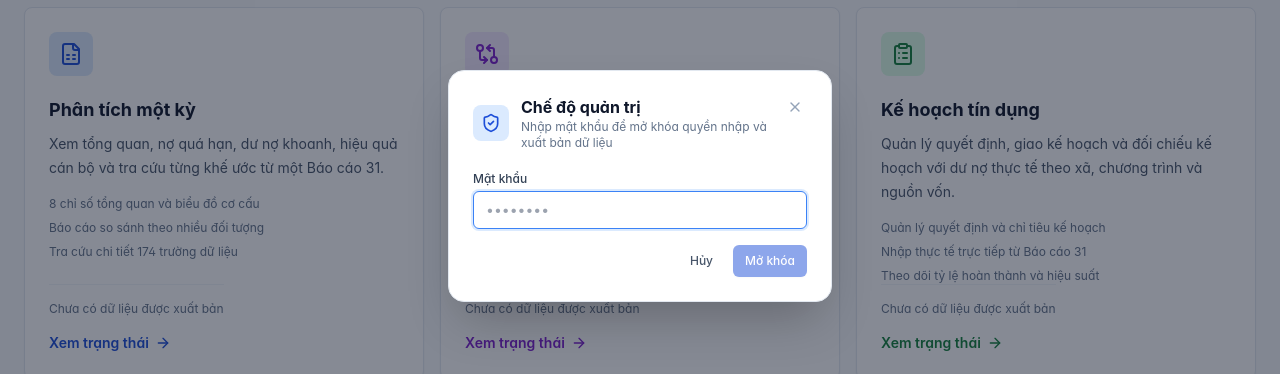
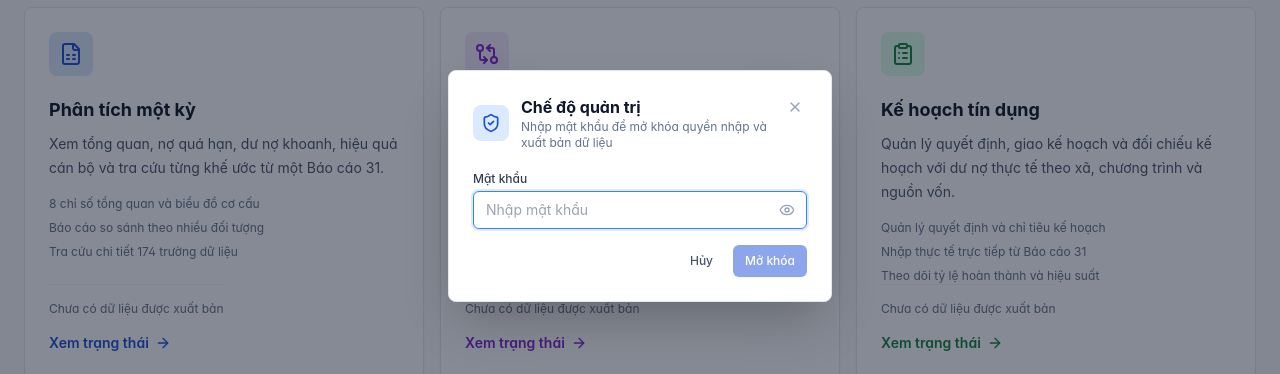
Before and after one commit to xuantruongvbsp/VBSPProject, a React (Vite) app: page / in a window 1280 px wide. Both pictures are taken after a click on the button "Mở chế độ quản trị". Shown: the part 214-588 px from the top of the page. Built offline with nearby package versions, Linux system fonts and the light colour scheme; no server answers.

Commit message:
Update OwnerLoginModal.tsx

```diff
--- a/src/components/auth/OwnerLoginModal.tsx
+++ b/src/components/auth/OwnerLoginModal.tsx
@@ -5,7 +5,7 @@
 // nhập tệp / xuất bản dữ liệu sẽ hiển thị trên hai vỏ ứng dụng.
 
 import { useEffect, useRef, useState } from 'react';
-import { ShieldCheck, X } from 'lucide-react';
+import { Eye, EyeOff, ShieldCheck, X } from 'lucide-react';
 import { OWNER_PASSWORD_SHA256, hashPassword } from '@/config/auth';
 import { useAuthStore } from '@/store/useAuthStore';
 import { Button } from '@/components/ui/Button';
@@ -20,6 +20,7 @@ export function OwnerLoginModal({ open, onClose }: Props) {
   const [password, setPassword] = useState('');
   const [error, setError] = useState<string | null>(null);
   const [busy, setBusy] = useState(false);
+  const [showPassword, setShowPassword] = useState(false);
   const inputRef = useRef<HTMLInputElement>(null);
 
   useEffect(() => {
@@ -27,10 +28,20 @@ export function OwnerLoginModal({ open, onClose }: Props) {
       setPassword('');
       setError(null);
       setBusy(false);
+      setShowPassword(false);
       // Cho focus vào ô mật khẩu sau khi modal hiển thị
       setTimeout(() => inputRef.current?.focus(), 50);
     }
   }, [open]);
+
+  useEffect(() => {
+    if (!open) return;
+    const onKeyDown = (event: KeyboardEvent) => {
+      if (event.key === 'Escape' && !busy) onClose();
+    };
+    window.addEventListener('keydown', onKeyDown);
+    return () => window.removeEventListener('keydown', onKeyDown);
+  }, [open, busy, onClose]);
 
   if (!open) return null;
 
@@ -58,10 +69,14 @@ export function OwnerLoginModal({ open, onClose }: Props) {
     <div
       className="fixed inset-0 z-50 flex items-center justify-center bg-slate-900/50 px-4"
       onClick={onClose}
+      role="presentation"
     >
       <div
-        className="w-full max-w-sm rounded-2xl border border-slate-200 bg-white p-6 shadow-2xl"
+        className="w-full max-w-sm rounded-lg border border-slate-200 bg-white p-6 shadow-2xl dark:border-slate-700 dark:bg-slate-900"
         onClick={(e) => e.stopPropagation()}
+        role="dialog"
+        aria-modal="true"
+        aria-labelledby="owner-login-title"
       >
         <div className="mb-5 flex items-start justify-between">
           <div className="flex items-center gap-3">
@@ -69,10 +84,10 @@ export function OwnerLoginModal({ open, onClose }: Props) {
               <ShieldCheck className="h-5 w-5" />
             </div>
             <div>
-              <h2 className="text-base font-bold text-slate-900">
+              <h2 id="owner-login-title" className="text-base font-bold text-slate-900 dark:text-slate-100">
                 Chế độ quản trị
               </h2>
-              <p className="text-xs text-slate-500">
+              <p className="text-xs text-slate-500 dark:text-slate-400">
                 Nhập mật khẩu để mở khóa quyền nhập và xuất bản dữ liệu
               </p>
             </div>
@@ -80,7 +95,7 @@ export function OwnerLoginModal({ open, onClose }: Props) {
           <button
             type="button"
             onClick={onClose}
-            className="rounded-md p-1 text-slate-400 hover:bg-slate-100 hover:text-slate-600"
+            className="rounded-md p-1 text-slate-400 hover:bg-slate-100 hover:text-slate-600 dark:hover:bg-slate-800 dark:hover:text-slate-200"
             aria-label="Đóng"
           >
             <X className="h-4 w-4" />
@@ -91,20 +106,31 @@ export function OwnerLoginModal({ open, onClose }: Props) {
           <div>
             <label
               htmlFor="owner-password"
-              className="mb-1 block text-xs font-medium text-slate-700"
+              className="mb-1 block text-xs font-medium text-slate-700 dark:text-slate-300"
             >
               Mật khẩu
             </label>
+            <div className="relative">
               <input
                 ref={inputRef}
                 id="owner-password"
-              type="password"
+                type={showPassword ? 'text' : 'password'}
                 autoComplete="current-password"
                 value={password}
                 onChange={(e) => setPassword(e.target.value)}
-              className="w-full rounded-md border border-slate-300 px-3 py-2 text-sm focus:border-brand-500 focus:outline-none focus:ring-2 focus:ring-brand-100"
-              placeholder="••••••••"
+                className="w-full rounded-md border border-slate-300 bg-white px-3 py-2 pr-10 text-sm text-slate-900 focus:border-brand-500 focus:outline-none focus:ring-2 focus:ring-brand-100 dark:border-slate-700 dark:bg-slate-950 dark:text-slate-100 dark:focus:ring-brand-500/20"
+                placeholder="Nhập mật khẩu"
               />
+              <button
+                type="button"
+                onClick={() => setShowPassword((value) => !value)}
+                className="absolute inset-y-0 right-0 inline-flex w-10 items-center justify-center text-slate-400 hover:text-slate-700 dark:hover:text-slate-200"
+                aria-label={showPassword ? 'Ẩn mật khẩu' : 'Hiện mật khẩu'}
+                title={showPassword ? 'Ẩn mật khẩu' : 'Hiện mật khẩu'}
+              >
+                {showPassword ? <EyeOff className="h-4 w-4" /> : <Eye className="h-4 w-4" />}
+              </button>
+            </div>
           </div>
 
           {error && (
```
Lines whose indentation alone changed are shown as unchanged.
